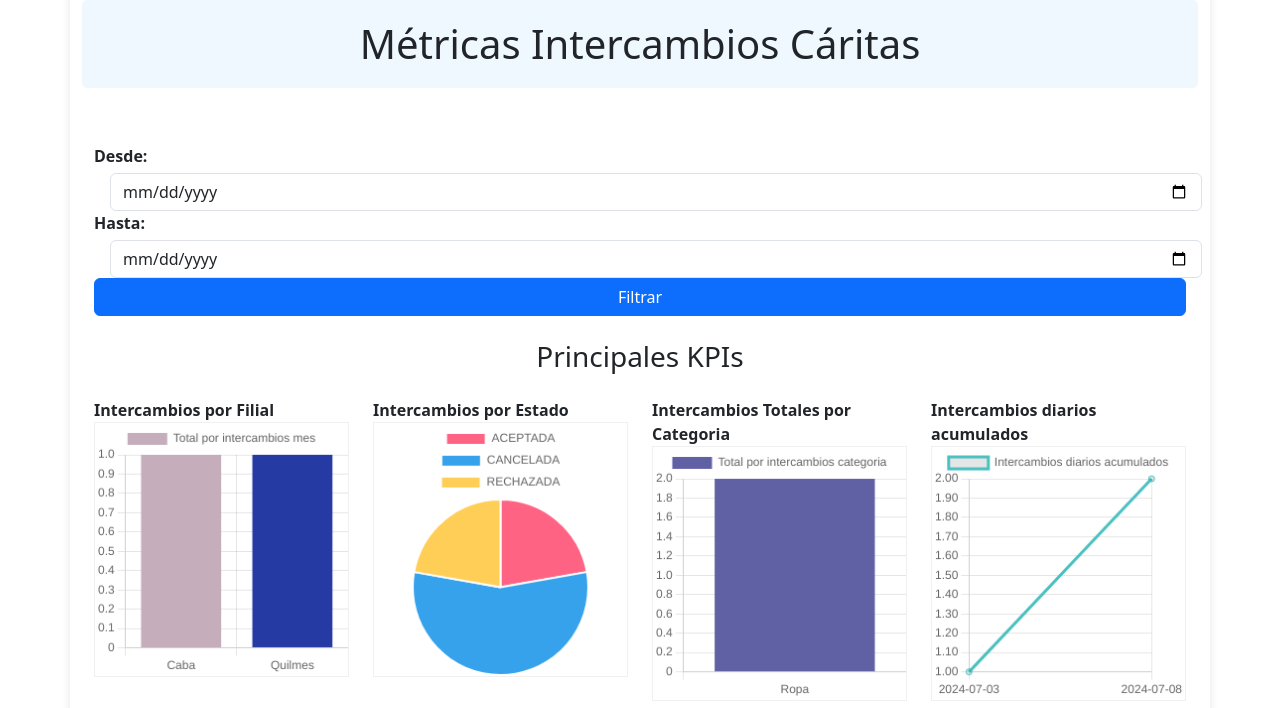
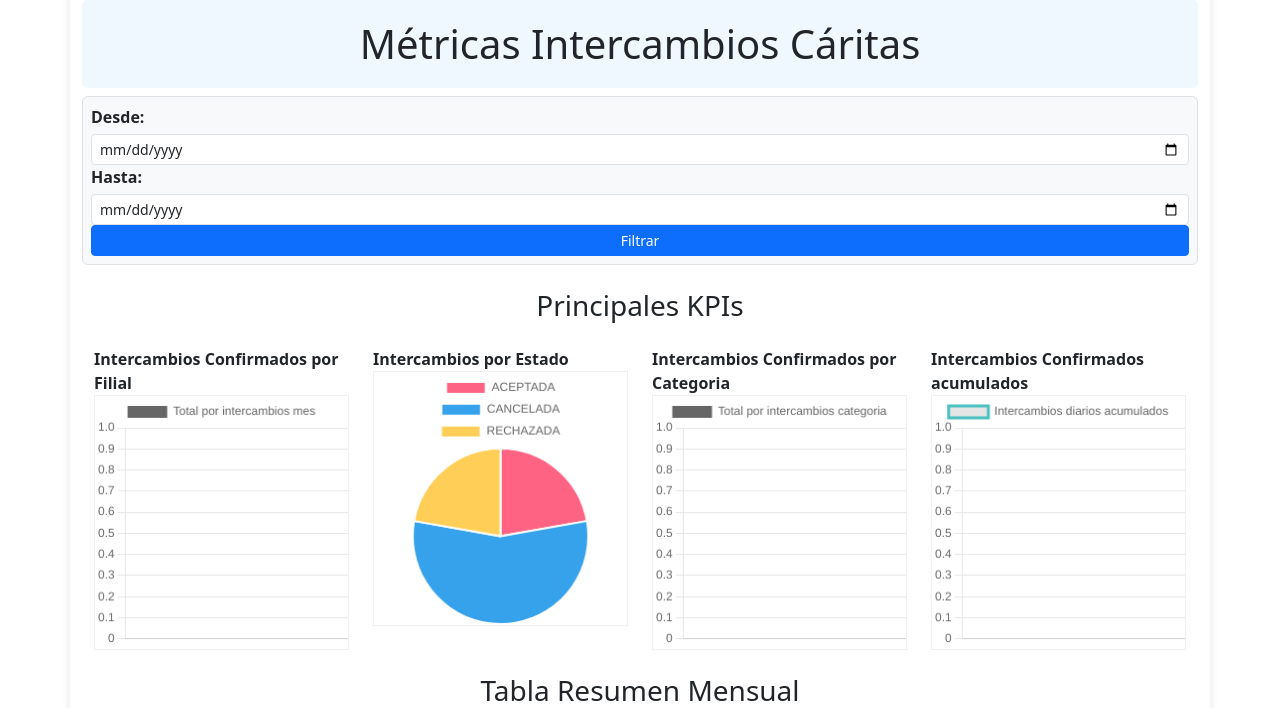
Before and after one commit to fvenegasn/IS2-Web-de-Intercambios, a Django app: page /ver_metricas_filiales in a window 1280 px wide. Shown: the part 82-790 px from the top of the page. Run offline with Django 5.2, Linux system fonts and the light colour scheme; a user stored in the database is signed in; data comes from the database, SQL or seed files in the repository; some libraries are stand-ins or nearby versions.

Commit message:
metricas solo intercamios confirmados

```diff
--- a/intercambios_caritas/views.py
+++ b/intercambios_caritas/views.py
@@ -755,7 +755,7 @@
     start_date = request.GET.get('start_date')
     end_date = request.GET.get('end_date')
 
-    filters = Q(estado__in=["ACEPTADA", "CONFIRMADA", "DESESTIMADA"])
+    filters = Q(estado__in=[ "CONFIRMADA"])
     if start_date:
         filters &= Q(fecha_intercambio__gte=start_date)
     if end_date:
@@ -809,7 +809,7 @@
     start_date = request.GET.get('start_date')
     end_date = request.GET.get('end_date')
 
-    filters = Q(estado__in=["ACEPTADA", "CONFIRMADA", "DESESTIMADA"])
+    filters = Q(estado__in=[ "CONFIRMADA"])
     if start_date:
         filters &= Q(fecha_intercambio__gte=start_date)
     if end_date:
@@ -948,7 +948,7 @@
     start_date = request.GET.get('start_date')
     end_date = request.GET.get('end_date')
 
-    filters = Q(estado__in=["ACEPTADA", "CONFIRMADA", "DESESTIMADA"])
+    filters = Q(estado__in=["CONFIRMADA"])
     if start_date:
         filters &= Q(fecha_intercambio__gte=start_date)
     if end_date:
--- a/templates/metricas/ver_metricas_filiales.html
+++ b/templates/metricas/ver_metricas_filiales.html
@@ -7,7 +7,7 @@
 <!-- TODO: agregar logica para que solo lo vean los admins -->
 <h1 class="text-center custom-h1-bg mb-2">Métricas Intercambios Cáritas</h1>
 
-<!-- Filtro de fechas-->
+<!-- Filtro de fechas
 <div class="container mt-4">
   <form id="filter-form" class="form-inline mt-4">
       <label for="start_date">Desde: </label>
@@ -17,13 +17,24 @@
       <button type="button" onclick="applyFilters()" class="btn btn-primary">Filtrar</button>
   </form>
 </div>
+-->
+
+  <div class="p-2 bg-light border rounded">
+    <form id="filter-form" class="form-inline">
+        <label for="start_date" class="me-2">Desde:</label>
+        <input type="date" id="start_date" name="start_date" class="form-control form-control-sm me-2">
+        <label for="end_date" class="me-2">Hasta:</label>
+        <input type="date" id="end_date" name="end_date" class="form-control form-control-sm me-2">
+        <button type="button" onclick="applyFilters()" class="btn btn-primary btn-sm">Filtrar</button>
+    </form>
+  </div>
 
 <!-- Graficos -->
 
 <div class="container mt-4"><h3 class ="centered">Principales KPIs</h3>
   <div class="row mt-4">
     <div class="col-sm">
-      <b>Intercambios por Filial</b>
+      <b>Intercambios Confirmados por Filial</b>
       <canvas id="intercambios_mes" width="150" height="150" style="border:1px solid #f0f0f0;"></canvas>
     </div>
     <div class="col-sm">
@@ -31,11 +42,11 @@
       <canvas id="piechart_intercambios_estado" width="150" height="150" style="border:1px solid #f0f0f0;"></canvas>
     </div>
     <div class="col-sm">
-      <b>Intercambios Totales por Categoria</b>
+      <b>Intercambios Confirmados por Categoria</b>
       <canvas id="intercambios_categoria" width="150" height="150" style="border:1px solid #f0f0f0;"></canvas>
     </div>
     <div class="col-sm">
-      <b>Intercambios diarios acumulados</b>
+      <b>Intercambios Confirmados acumulados</b>
       <canvas id="intercambios_totales" width="150" height="150" style="border:1px solid #f0f0f0;"></canvas>
     </div>
   </div>
```
